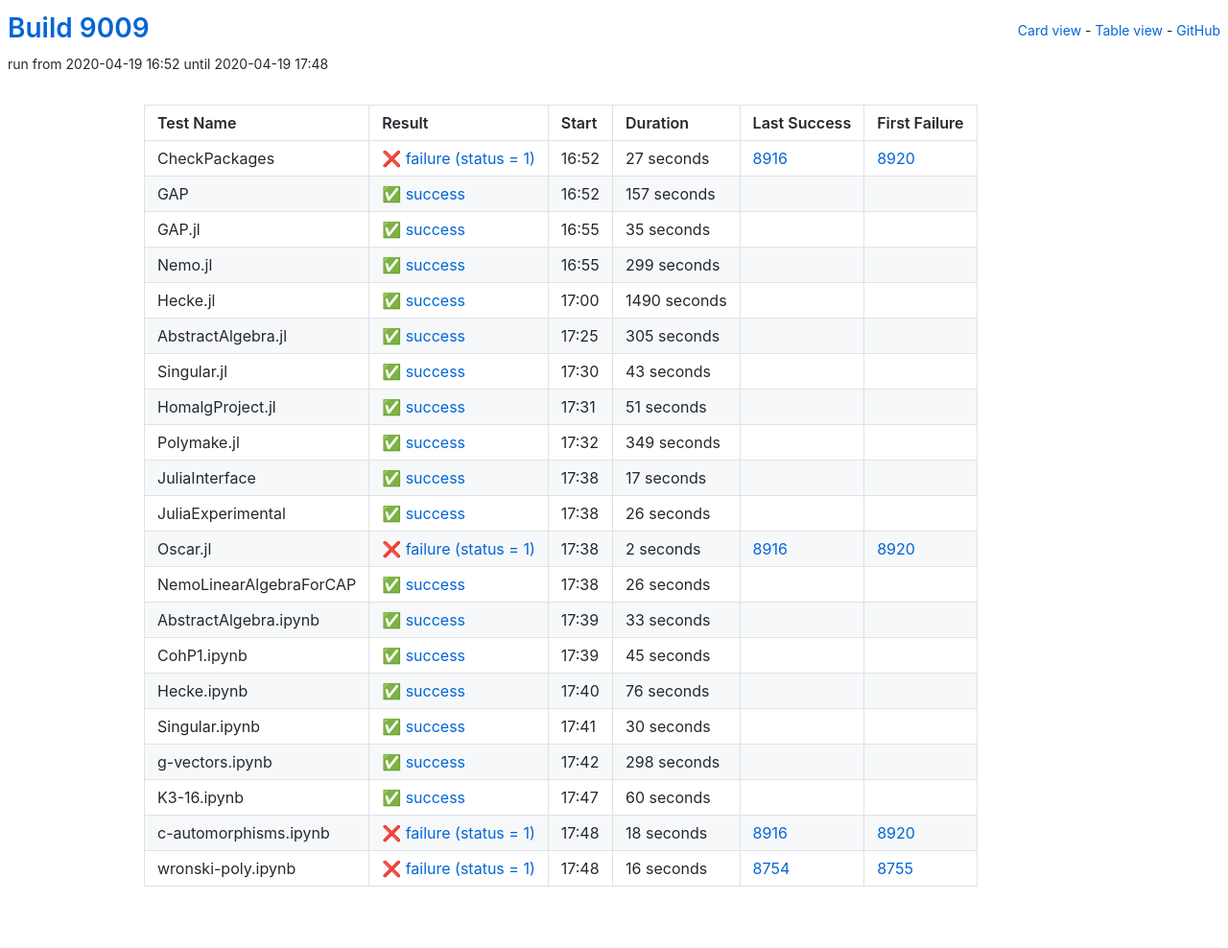
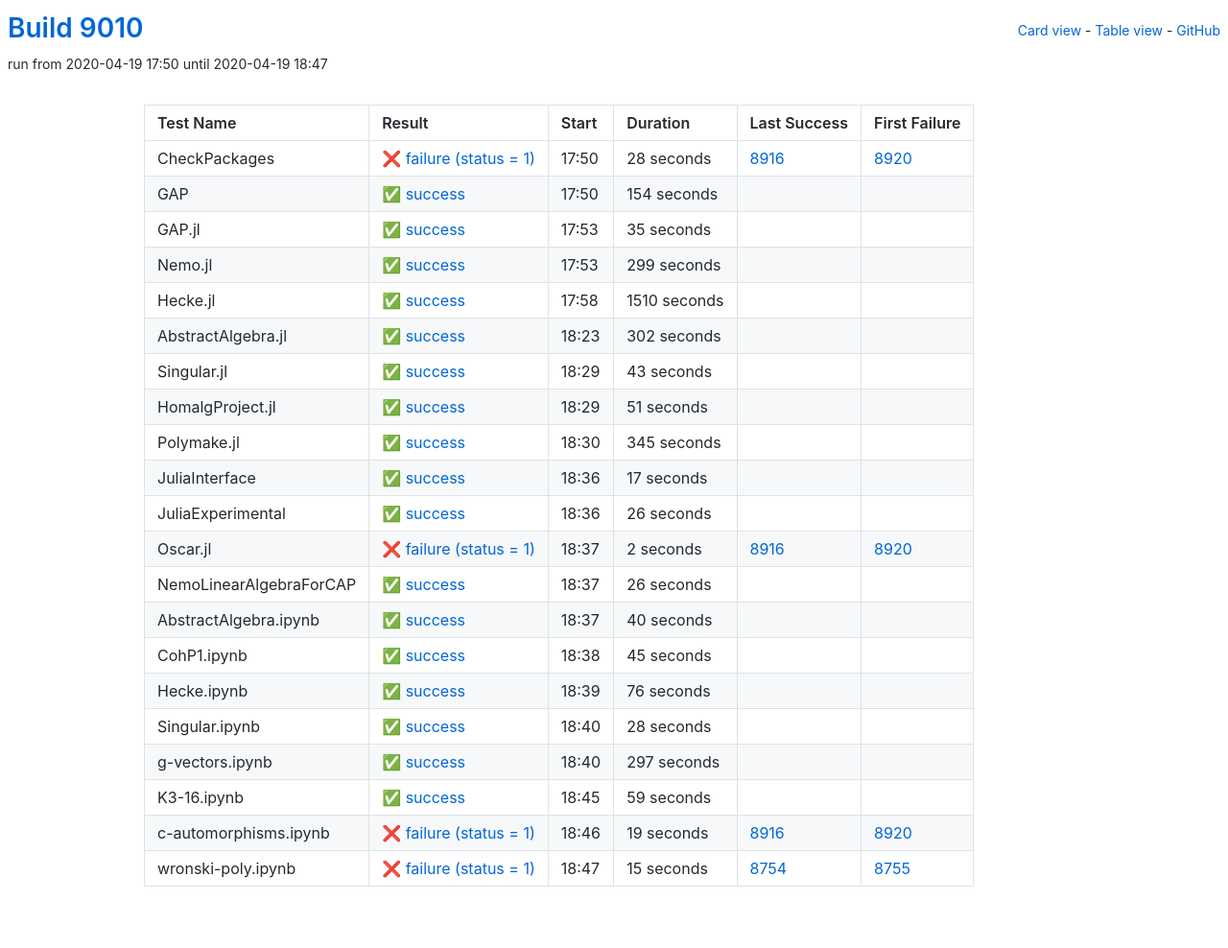
Before and after one commit to oscar-system/oscar-ci-status, a Jekyll site: the page built from table.html, in a window 1280 px wide. Shown: the whole page at 96% size. Built offline with Jekyll 4.4.1, drawn with Linux system fonts in a browser that asks for light colours.

Commit message:
Build 9010

```diff
--- a/_data/ci.yml
+++ b/_data/ci.yml
@@ -1,27 +1,27 @@
-build: 9009
-build_url: https://oscarci.mathematik.uni-kl.de/job/oscar/9009/
+build: 9010
+build_url: https://oscarci.mathematik.uni-kl.de/job/oscar/9010/
 job: oscar
 tests:
-- duration: 27
+- duration: 28
   exitcode: 1
   first_failure: 8920
   first_failure_url: https://oscarci.mathematik.uni-kl.de/job/oscar/8920/
   last_success: 8916
   last_success_url: https://oscarci.mathematik.uni-kl.de/job/oscar/8916/
-  log: https://oscarci.mathematik.uni-kl.de/job/oscar/9009/artifact/logs/build-9009/CheckPackages.log
+  log: https://oscarci.mathematik.uni-kl.de/job/oscar/9010/artifact/logs/build-9010/CheckPackages.log
   name: CheckPackages
-  start: 2020-04-19 16:52
+  start: 2020-04-19 17:50
   status: failure
   success: false
-- duration: 157
+- duration: 154
   exitcode: 0
   first_failure: false
   first_failure_url: null
   last_success: false
   last_success_url: null
-  log: https://oscarci.mathematik.uni-kl.de/job/oscar/9009/artifact/logs/build-9009/GAP.log
+  log: https://oscarci.mathematik.uni-kl.de/job/oscar/9010/artifact/logs/build-9010/GAP.log
   name: GAP
-  start: 2020-04-19 16:52
+  start: 2020-04-19 17:50
   status: success
   success: true
 - duration: 35
@@ -30,9 +30,9 @@ tests:
   first_failure_url: null
   last_success: false
   last_success_url: null
-  log: https://oscarci.mathematik.uni-kl.de/job/oscar/9009/artifact/logs/build-9009/GAP.jl.log
+  log: https://oscarci.mathematik.uni-kl.de/job/oscar/9010/artifact/logs/build-9010/GAP.jl.log
   name: GAP.jl
-  start: 2020-04-19 16:55
+  start: 2020-04-19 17:53
   status: success
   success: true
 - duration: 299
@@ -41,31 +41,31 @@ tests:
   first_failure_url: null
   last_success: false
   last_success_url: null
-  log: https://oscarci.mathematik.uni-kl.de/job/oscar/9009/artifact/logs/build-9009/Nemo.jl.log
+  log: https://oscarci.mathematik.uni-kl.de/job/oscar/9010/artifact/logs/build-9010/Nemo.jl.log
   name: Nemo.jl
-  start: 2020-04-19 16:55
+  start: 2020-04-19 17:53
   status: success
   success: true
-- duration: 1490
+- duration: 1510
   exitcode: 0
   first_failure: false
   first_failure_url: null
   last_success: false
   last_success_url: null
-  log: https://oscarci.mathematik.uni-kl.de/job/oscar/9009/artifact/logs/build-9009/Hecke.jl.log
+  log: https://oscarci.mathematik.uni-kl.de/job/oscar/9010/artifact/logs/build-9010/Hecke.jl.log
   name: Hecke.jl
-  start: 2020-04-19 17:00
+  start: 2020-04-19 17:58
   status: success
   success: true
-- duration: 305
+- duration: 302
   exitcode: 0
   first_failure: false
   first_failure_url: null
   last_success: false
   last_success_url: null
-  log: https://oscarci.mathematik.uni-kl.de/job/oscar/9009/artifact/logs/build-9009/AbstractAlgebra.jl.log
+  log: https://oscarci.mathematik.uni-kl.de/job/oscar/9010/artifact/logs/build-9010/AbstractAlgebra.jl.log
   name: AbstractAlgebra.jl
-  start: 2020-04-19 17:25
+  start: 2020-04-19 18:23
   status: success
   success: true
 - duration: 43
@@ -74,9 +74,9 @@ tests:
   first_failure_url: null
   last_success: false
   last_success_url: null
-  log: https://oscarci.mathematik.uni-kl.de/job/oscar/9009/artifact/logs/build-9009/Singular.jl.log
+  log: https://oscarci.mathematik.uni-kl.de/job/oscar/9010/artifact/logs/build-9010/Singular.jl.log
   name: Singular.jl
-  start: 2020-04-19 17:30
+  start: 2020-04-19 18:29
   status: success
   success: true
 - duration: 51
@@ -85,20 +85,20 @@ tests:
   first_failure_url: null
   last_success: false
   last_success_url: null
-  log: https://oscarci.mathematik.uni-kl.de/job/oscar/9009/artifact/logs/build-9009/HomalgProject.jl.log
+  log: https://oscarci.mathematik.uni-kl.de/job/oscar/9010/artifact/logs/build-9010/HomalgProject.jl.log
   name: HomalgProject.jl
-  start: 2020-04-19 17:31
+  start: 2020-04-19 18:29
   status: success
   success: true
-- duration: 349
+- duration: 345
   exitcode: 0
   first_failure: false
   first_failure_url: null
   last_success: false
   last_success_url: null
-  log: https://oscarci.mathematik.uni-kl.de/job/oscar/9009/artifact/logs/build-9009/Polymake.jl.log
+  log: https://oscarci.mathematik.uni-kl.de/job/oscar/9010/artifact/logs/build-9010/Polymake.jl.log
   name: Polymake.jl
-  start: 2020-04-19 17:32
+  start: 2020-04-19 18:30
   status: success
   success: true
 - duration: 17
@@ -107,9 +107,9 @@ tests:
   first_failure_url: null
   last_success: false
   last_success_url: null
-  log: https://oscarci.mathematik.uni-kl.de/job/oscar/9009/artifact/logs/build-9009/JuliaInterface.log
+  log: https://oscarci.mathematik.uni-kl.de/job/oscar/9010/artifact/logs/build-9010/JuliaInterface.log
   name: JuliaInterface
-  start: 2020-04-19 17:38
+  start: 2020-04-19 18:36
   status: success
   success: true
 - duration: 26
@@ -118,9 +118,9 @@ tests:
   first_failure_url: null
   last_success: false
   last_success_url: null
-  log: https://oscarci.mathematik.uni-kl.de/job/oscar/9009/artifact/logs/build-9009/JuliaExperimental.log
+  log: https://oscarci.mathematik.uni-kl.de/job/oscar/9010/artifact/logs/build-9010/JuliaExperimental.log
   name: JuliaExperimental
-  start: 2020-04-19 17:38
+  start: 2020-04-19 18:36
   status: success
   success: true
 - duration: 2
@@ -129,9 +129,9 @@ tests:
   first_failure_url: https://oscarci.mathematik.uni-kl.de/job/oscar/8920/
   last_success: 8916
   last_success_url: https://oscarci.mathematik.uni-kl.de/job/oscar/8916/
-  log: https://oscarci.mathematik.uni-kl.de/job/oscar/9009/artifact/logs/build-9009/Oscar.jl.log
+  log: https://oscarci.mathematik.uni-kl.de/job/oscar/9010/artifact/logs/build-9010/Oscar.jl.log
   name: Oscar.jl
-  start: 2020-04-19 17:38
+  start: 2020-04-19 18:37
   status: failure
   success: false
 - duration: 26
@@ -140,20 +140,20 @@ tests:
   first_failure_url: null
   last_success: false
   last_success_url: null
-  log: https://oscarci.mathematik.uni-kl.de/job/oscar/9009/artifact/logs/build-9009/NemoLinearAlgebraForCAP.log
+  log: https://oscarci.mathematik.uni-kl.de/job/oscar/9010/artifact/logs/build-9010/NemoLinearAlgebraForCAP.log
   name: NemoLinearAlgebraForCAP
-  start: 2020-04-19 17:38
+  start: 2020-04-19 18:37
   status: success
   success: true
-- duration: 33
+- duration: 40
   exitcode: 0
   first_failure: false
   first_failure_url: null
   last_success: false
   last_success_url: null
-  log: https://oscarci.mathematik.uni-kl.de/job/oscar/9009/artifact/logs/build-9009/AbstractAlgebra.ipynb.log
+  log: https://oscarci.mathematik.uni-kl.de/job/oscar/9010/artifact/logs/build-9010/AbstractAlgebra.ipynb.log
   name: AbstractAlgebra.ipynb
-  start: 2020-04-19 17:39
+  start: 2020-04-19 18:37
   status: success
   success: true
 - duration: 45
@@ -162,9 +162,9 @@ tests:
   first_failure_url: null
   last_success: false
   last_success_url: null
-  log: https://oscarci.mathematik.uni-kl.de/job/oscar/9009/artifact/logs/build-9009/CohP1.ipynb.log
+  log: https://oscarci.mathematik.uni-kl.de/job/oscar/9010/artifact/logs/build-9010/CohP1.ipynb.log
   name: CohP1.ipynb
-  start: 2020-04-19 17:39
+  start: 2020-04-19 18:38
   status: success
   success: true
 - duration: 76
@@ -173,63 +173,63 @@ tests:
   first_failure_url: null
   last_success: false
   last_success_url: null
-  log: https://oscarci.mathematik.uni-kl.de/job/oscar/9009/artifact/logs/build-9009/Hecke.ipynb.log
+  log: https://oscarci.mathematik.uni-kl.de/job/oscar/9010/artifact/logs/build-9010/Hecke.ipynb.log
   name: Hecke.ipynb
-  start: 2020-04-19 17:40
+  start: 2020-04-19 18:39
   status: success
   success: true
-- duration: 30
+- duration: 28
   exitcode: 0
   first_failure: false
   first_failure_url: null
   last_success: false
   last_success_url: null
-  log: https://oscarci.mathematik.uni-kl.de/job/oscar/9009/artifact/logs/build-9009/Singular.ipynb.log
+  log: https://oscarci.mathematik.uni-kl.de/job/oscar/9010/artifact/logs/build-9010/Singular.ipynb.log
   name: Singular.ipynb
-  start: 2020-04-19 17:41
+  start: 2020-04-19 18:40
   status: success
   success: true
-- duration: 298
+- duration: 297
   exitcode: 0
   first_failure: false
   first_failure_url: null
   last_success: false
   last_success_url: null
-  log: https://oscarci.mathematik.uni-kl.de/job/oscar/9009/artifact/logs/build-9009/g-vectors.ipynb.log
+  log: https://oscarci.mathematik.uni-kl.de/job/oscar/9010/artifact/logs/build-9010/g-vectors.ipynb.log
   name: g-vectors.ipynb
-  start: 2020-04-19 17:42
+  start: 2020-04-19 18:40
   status: success
   success: true
-- duration: 60
+- duration: 59
   exitcode: 0
   first_failure: false
   first_failure_url: null
   last_success: false
   last_success_url: null
-  log: https://oscarci.mathematik.uni-kl.de/job/oscar/9009/artifact/logs/build-9009/K3-16.ipynb.log
+  log: https://oscarci.mathematik.uni-kl.de/job/oscar/9010/artifact/logs/build-9010/K3-16.ipynb.log
   name: K3-16.ipynb
-  start: 2020-04-19 17:47
+  start: 2020-04-19 18:45
   status: success
   success: true
-- duration: 18
+- duration: 19
   exitcode: 1
   first_failure: 8920
   first_failure_url: https://oscarci.mathematik.uni-kl.de/job/oscar/8920/
   last_success: 8916
   last_success_url: https://oscarci.mathematik.uni-kl.de/job/oscar/8916/
-  log: https://oscarci.mathematik.uni-kl.de/job/oscar/9009/artifact/logs/build-9009/c-automorphisms.ipynb.log
+  log: https://oscarci.mathematik.uni-kl.de/job/oscar/9010/artifact/logs/build-9010/c-automorphisms.ipynb.log
   name: c-automorphisms.ipynb
-  start: 2020-04-19 17:48
+  start: 2020-04-19 18:46
   status: failure
   success: false
-- duration: 16
+- duration: 15
   exitcode: 1
   first_failure: 8755
   first_failure_url: https://oscarci.mathematik.uni-kl.de/job/oscar/8755/
   last_success: 8754
   last_success_url: https://oscarci.mathematik.uni-kl.de/job/oscar/8754/
-  log: https://oscarci.mathematik.uni-kl.de/job/oscar/9009/artifact/logs/build-9009/wronski-poly.ipynb.log
+  log: https://oscarci.mathematik.uni-kl.de/job/oscar/9010/artifact/logs/build-9010/wronski-poly.ipynb.log
   name: wronski-poly.ipynb
-  start: 2020-04-19 17:48
+  start: 2020-04-19 18:47
   status: failure
   success: false
```
Also changed, not shown: README.md.
